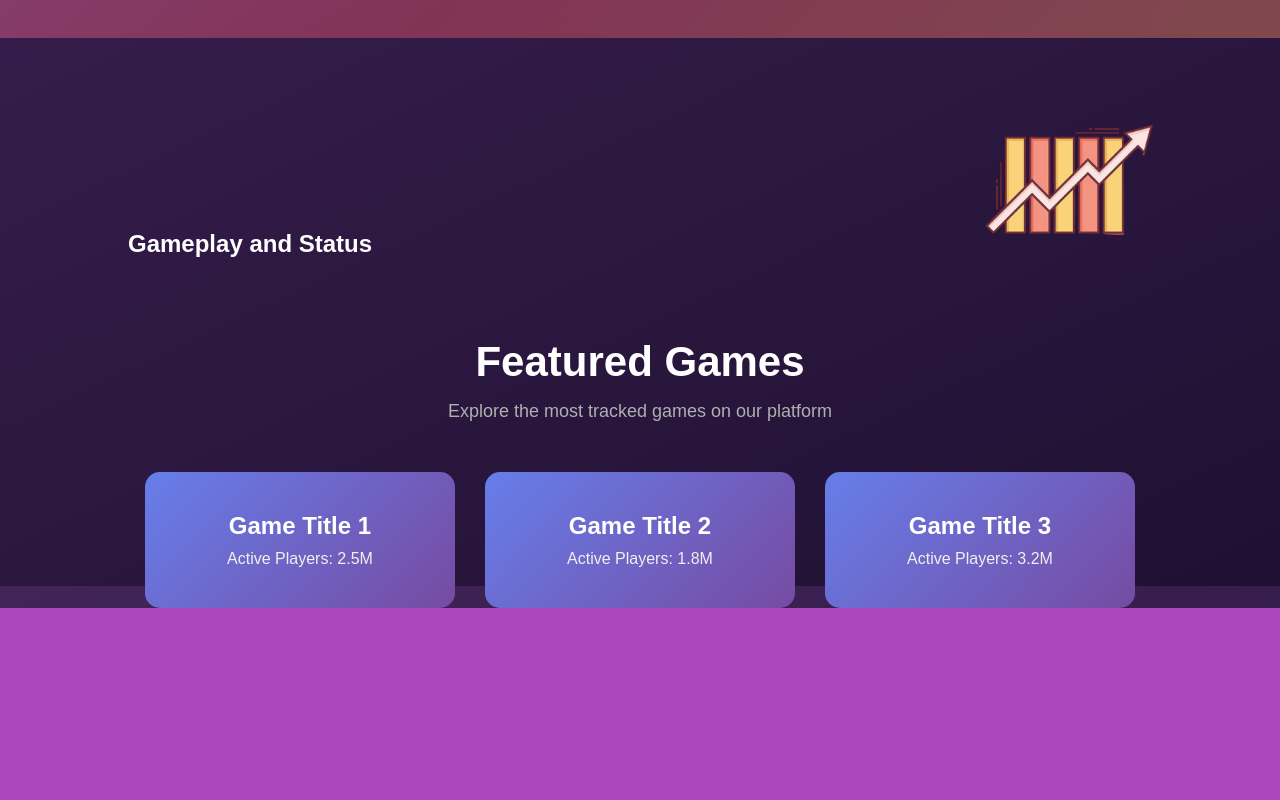
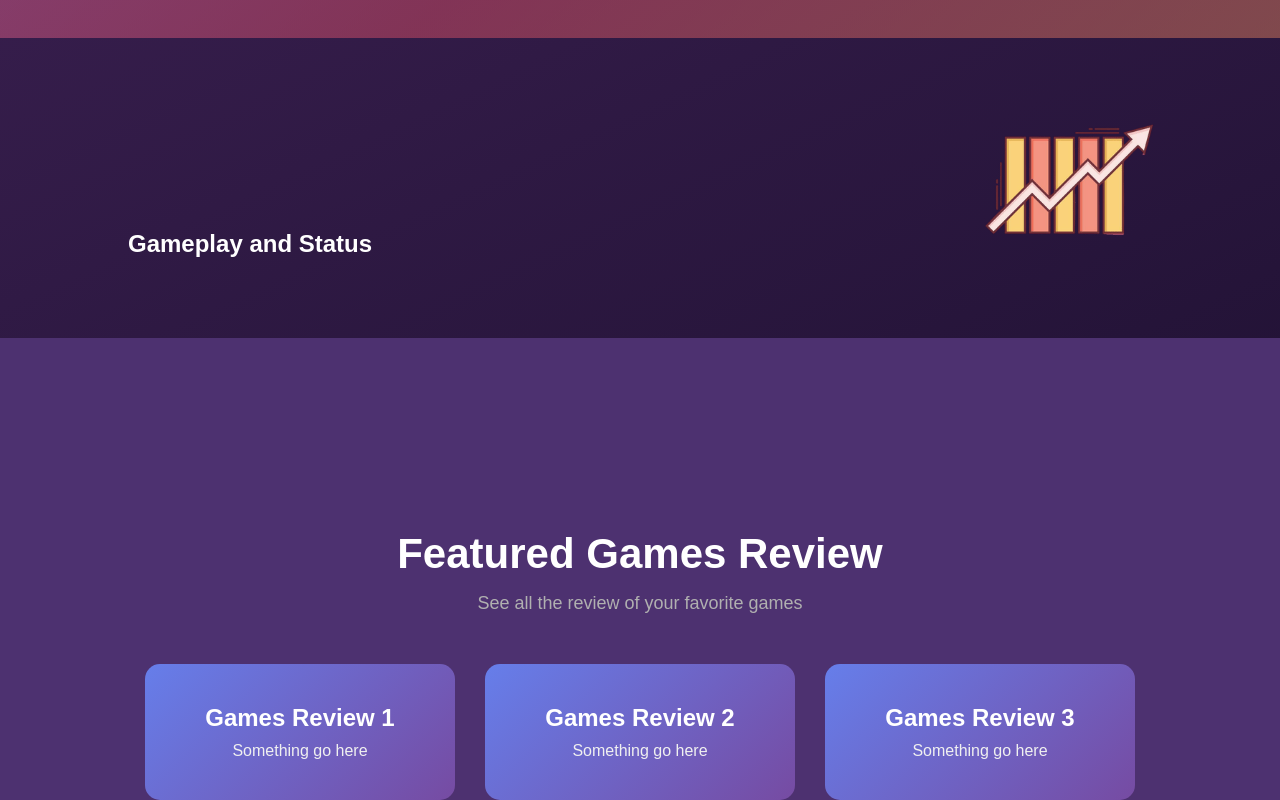
Before and after one commit to Sboakye-uofsc/statistics-server, a React app: page / in a window 1280 px wide. Shown: the part 614-1414 px from the top of the page. Before the commit the page ends 1222 px from the top, so only its background shows below. Built offline with nearby package versions, Linux system fonts and the light colour scheme.

Commit message:
ready to deploy

```diff
--- a/src/css/Home.css
+++ b/src/css/Home.css
@@ -62,9 +62,9 @@
     padding-right: 5%;
 }
 
-featured-games {
-    padding: 80px 10%;
-    background-color: #1a1a2e;
+.featured-games {
+    padding-top: 15%;
+    background-color: #4d3170;
 }
 
 .featured-header {
--- a/src/pages/Home2.jsx
+++ b/src/pages/Home2.jsx
@@ -16,22 +16,22 @@ const Home2 = () => {
 
 			<section className='featured-games'>
 				<div className='featured-header'>
-					<h2>Featured Games</h2>
-					<p>Explore the most tracked games on our platform</p>
+					<h2>Featured Games Review</h2>
+					<p>See all the review of your favorite games</p>
 				</div>
 
 				<div className='game-cards'>
 					<div className='game-card'>
-						<h3>Game Title 1</h3>
-						<p>Active Players: 2.5M</p>
+						<h3>Games Review 1</h3>
+						<p>Something go here</p>
 					</div>
 					<div className='game-card'>
-						<h3>Game Title 2</h3>
-						<p>Active Players: 1.8M</p>
+						<h3>Games Review 2</h3>
+						<p>Something go here</p>
 					</div>
 					<div className='game-card'>
-						<h3>Game Title 3</h3>
-						<p>Active Players: 3.2M</p>
+						<h3>Games Review 3</h3>
+						<p>Something go here</p>
 					</div>
             	</div>
         	</section>
```
